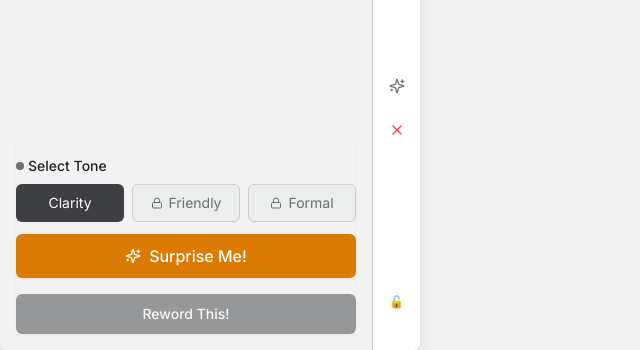
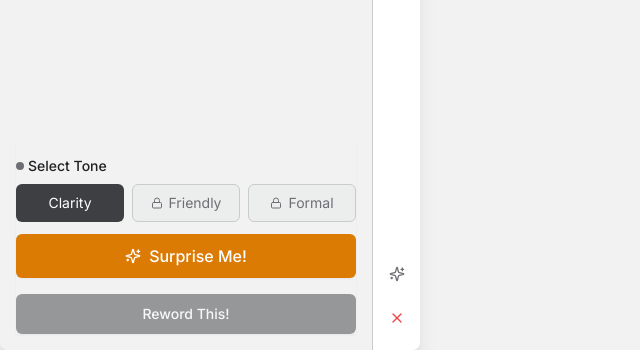
Before and after one commit to danghaonhien/reword-this, a React (Vite) app: page / in a window 1280 px wide. Shown: the part 450-800 px from the top of the page, without its empty margins (0-640 px from the left). Built offline with nearby package versions, Linux system fonts and the light colour scheme.

Commit message:
working version for theme with progress system

```diff
--- a/src/components/ThemeSwitcher.tsx
+++ b/src/components/ThemeSwitcher.tsx
@@ -59,18 +59,8 @@ const ThemeSwitcher: React.FC = () => {
       Array.from(document.documentElement.classList));
   }, [activeTheme]);
 
-  // Load saved theme on component mount and unlock test themes
+  // Load saved theme on component mount
   useEffect(() => {
-    // For testing: unlock first few themes
-    const themesToUnlock = ['standard', 'dark', 'focus'];
-    themesToUnlock.forEach(themeId => {
-      const theme = themes.find(t => t.id === themeId);
-      if (theme && !theme.unlocked) {
-        console.log(`Unlocking theme for testing: ${themeId}`);
-        theme.unlocked = true;
-      }
-    });
-
     const savedThemeId = localStorage.getItem('activeTheme');
     console.log('Loading saved theme from localStorage:', savedThemeId);
 
--- a/src/hooks/useGameification.ts
+++ b/src/hooks/useGameification.ts
@@ -857,14 +857,5 @@ export function useGameification(): GameificationResult {
     completeMission
   };
 
-  // Add debug properties only in development mode
-  if (process.env.NODE_ENV === 'development') {
-    (result as any).debugRewards = debugRewards;
-    (result as any).fixMissionIssues = fixMissionIssues;
-    (result as any).simulateUnlock = simulateUnlock;
-    (result as any).simulateMissionComplete = simulateMissionComplete;
-    (result as any).resetGameification = resetGameification;
-  }
-
   return result;
 }
--- a/src/pages/PopupView.tsx
+++ b/src/pages/PopupView.tsx
@@ -255,36 +255,6 @@ const PopupView: React.FC<PopupViewProps> = ({ selectedText = '' }) => {
 
   const displayHistoryItems = getDisplayHistoryItems();
   const hasMoreHistoryItems = !showAllHistory && historyItems.length > 4;
-
-  // Add this somewhere in the main component, perhaps near the top where you define state variables
-  // This is a temporary function for testing themes
-  const unlockAllThemes = () => {
-    const { themes, unlockableTones } = gameification;
-
-    // Unlock all themes
-    themes.forEach(theme => {
-      if (!theme.unlocked) {
-        // Create a custom event to simulate unlocking
-        const event = new CustomEvent('rewardUnlocked', {
-          detail: {
-            type: 'theme',
-            id: theme.id,
-            name: theme.name
-          }
-        });
-
-        // Update the theme object
-        theme.unlocked = true;
-
-        // Dispatch the event
-        window.dispatchEvent(event);
-
-        console.log(`Unlocked theme: ${theme.name}`);
-      }
-    });
-
-    console.log('All themes unlocked for testing');
-  };
 
   return (
     <div className="flex flex-grow h-full min-h-screen bg-background">
@@ -799,19 +769,6 @@ const PopupView: React.FC<PopupViewProps> = ({ selectedText = '' }) => {
             </span>
           </div>
         </div>
-
-        {/* Debug button - REMOVE IN PRODUCTION */}
-        {import.meta.env.DEV && (
-          <div className="mt-auto mb-4">
-            <button
-              onClick={unlockAllThemes}
-              className="p-2 text-xs text-muted-foreground hover:text-foreground"
-              title="Unlock all themes (DEBUG)"
-            >
-              🔓
-            </button>
-          </div>
-        )}
       </div>
     </div>
   )
```
Lines whose indentation alone changed are shown as unchanged.
